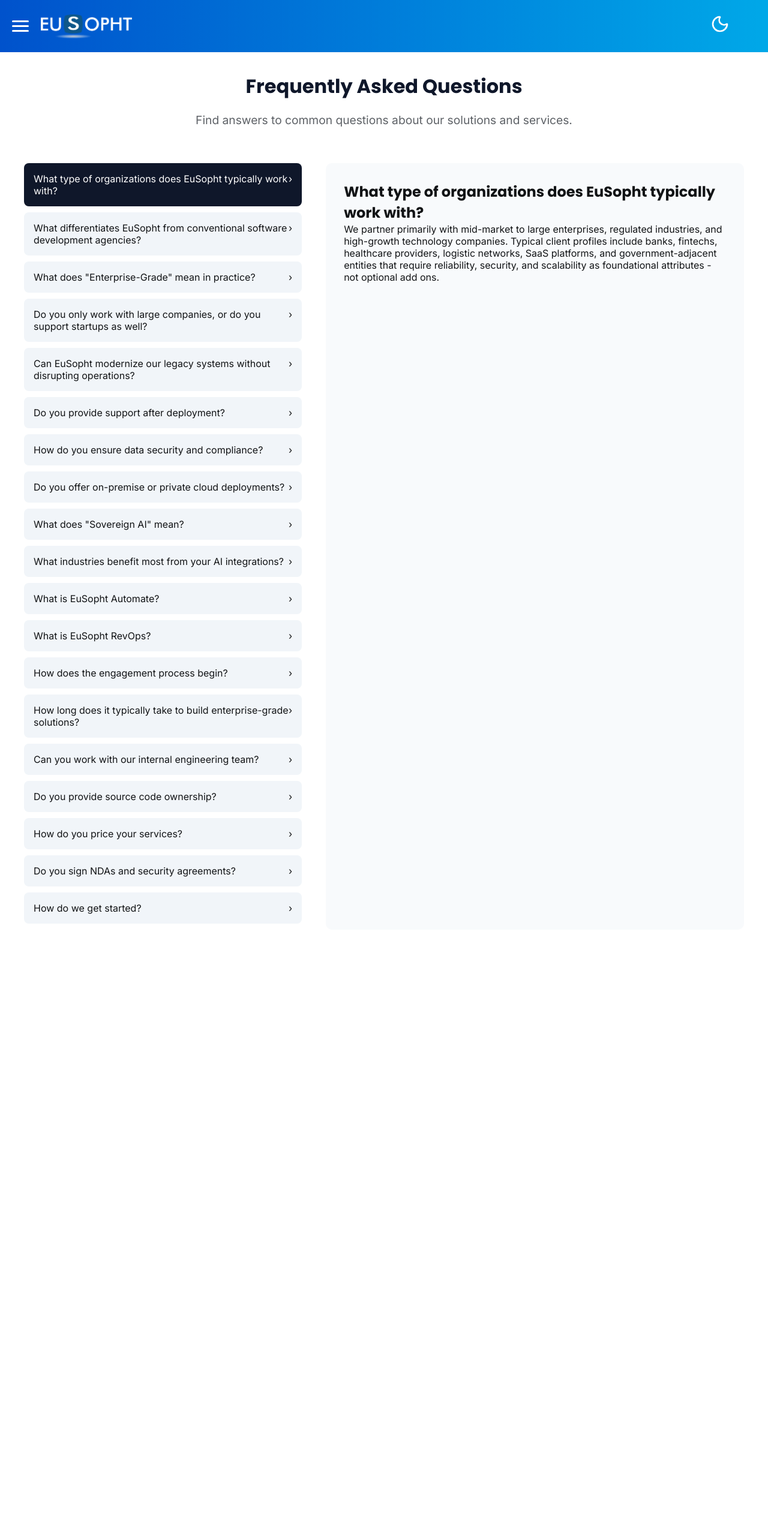
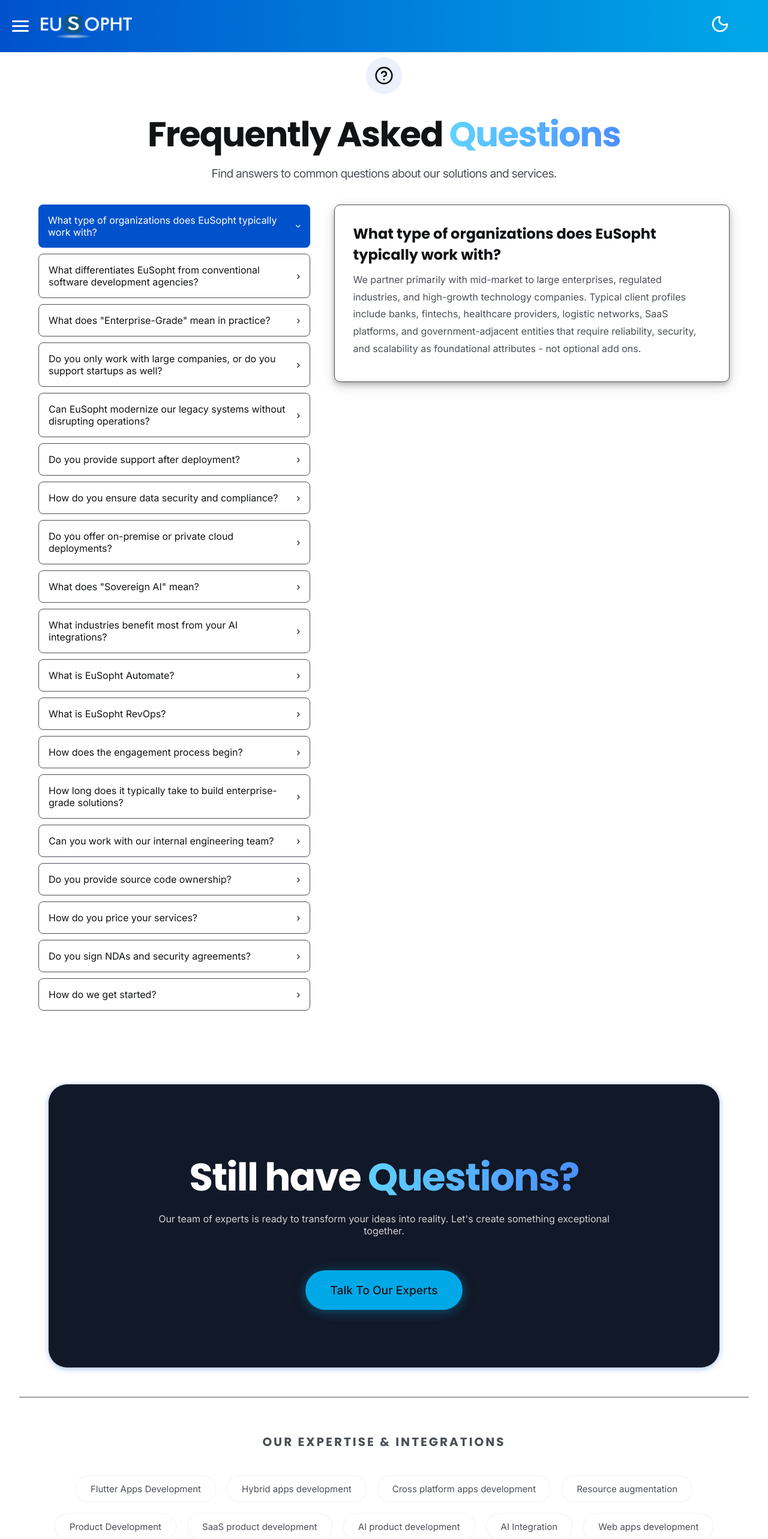
Before and after one commit to FDV103/EuSopht, a Vue app: page /faq in a window 1280 px wide. Shown: the top 2566 px of the page at 60% size. Before the commit the page ends 1630 px from the top, so only its background shows below. Built offline with nearby package versions, Linux system fonts and the light colour scheme.

Commit message:
Final edits

```diff
--- a/src/views/Faq.vue
+++ b/src/views/Faq.vue
@@ -1,5 +1,6 @@
 <script setup>
   import { ref } from 'vue';
+  import { RouterLink } from 'vue-router';
 
   // FAQ SECTION TEXT
   const activeFAQIndex = ref(0);
@@ -84,7 +85,7 @@
   ];
 
   function selectFAQ(index){
-activeFAQIndex.value = index
+  activeFAQIndex.value = activeFAQIndex.value === index ? null : index;
   }
 
   // EXPERTISE & INTEGRATIONS SECTION TEXT
@@ -122,36 +123,42 @@
     "AI app development"
   ]
 
+  function selectTag(tag){
+    selectedTag.value = tag
+  }
+
 </script>
+
 
 <template>
   <div class="page-container">
-
     <!-- PAGE HEADING -->
-     <!--
-      NEED TO WORK ON:
-      [] Add question mark icon on top of heading
-     -->
-    <h1 class="FAQ-heading">Frequently Asked <span>Questions</span></h1>
+    <div>
+      <div class="faq-logo svg-container" aria-hidden="true" data-v-6b193204=""><svg xmlns="http://www.w3.org/2000/svg" width="24" height="24" viewBox="0 0 24 24" fill="none" stroke="currentColor" stroke-width="2" stroke-linecap="round" stroke-linejoin="round" data-v-6b193204=""><circle cx="12" cy="12" r="10" data-v-6b193204=""></circle><path d="M9.09 9a3 3 0 0 1 5.83 1c0 2-3 3-3 3" data-v-6b193204=""></path><path d="M12 17h.01" data-v-6b193204=""></path></svg></div>
+      <h1 class="FAQ-heading">Frequently Asked <span class="text-gradient">Questions</span></h1>
       <p class="FAQ-subtitle">Find answers to common questions about our solutions and services.</p>
+    </div>
 
     <!-- FAQ SECTION -->
-     <!--
-      NEED TO WORK ON:
-      [] Make sure anchor tags work properly and open in new tab
-      -->
     <div class="FAQ-container">
 
-      <!-- FAQ LEFT SIDE QUESTIONS -->
+      <!-- LEFT SIDE (QUESTIONS) -->
       <div class="FAQ-list">
-        <div v-for="(FAQ, index) in FAQs" :key="index" class="FAQ-question" :class="{ 'active': activeFAQIndex === index }" @click="selectFAQ(index)">
-          {{ FAQ.question }}
-          <span>›</span>
+        <div v-for="(FAQ, index) in FAQs" :key="index" class="FAQ-question" :class="{ 'active': activeFAQIndex === index }"@click="selectFAQ(index)">
+          <div class="FAQ-question-row">
+            <span>{{ FAQ.question }}</span>
+            <span class="arrow" :class="{ open: activeFAQIndex === index }">›</span>
+          </div>
+
+          <!-- MOBILE FAQ-->
+          <div v-if="activeFAQIndex === index" class="FAQ-answer-mobile">
+            <p v-html="FAQ.answer"></p>
+          </div>
         </div>
       </div>
 
-      <!-- FAQ RIGHT SIDE ANSWERS -->
-      <div class="FAQ-answer">
+      <!-- RIGHT SIDE (DESKTOP ONLY) -->
+      <div class="FAQ-answer" v-if="activeFAQIndex !== null">
         <h2>{{ FAQs[activeFAQIndex].question }}</h2>
         <p v-html="FAQs[activeFAQIndex].answer"></p>
       </div>
@@ -159,133 +166,373 @@
     </div>
 
     <!-- CTA SECTION -->
-    <!-- <div class="CTA-section">
-      <h1 class="CTA-title">Still have <span>Questions?</span></h1>
-      <p class="CTA-subtitle">Our team of experts is ready to transform your ideas into reality. Let's create something exceptional together.</p>
+    <section class="cta-section">
+      <div class="container">
+        <div class="cta-card">
+          <div class="cta-content">
+            <h2 id="cta-title">
+              Still have<span class="text-gradient"> Questions?</span>
+            </h2>
+            <p class="cta-text sub-text">
+              Our team of experts is ready to transform your ideas into reality. Let's create something exceptional together.
+            </p>
+          </div>
+          <div class="cta-action">
+            <RouterLink class="cta-btn btn btn-big btn-round" to="/contact">
+              Talk To Our Experts
+            </RouterLink>
+          </div>
+        </div>
+      </div>
+    </section>
 
-      <button class="CTA-button">Talk To Our Experts</button>
-    </div> -->
+    <!-- EXPERTISE & INTEGRATIONS SECTION -->
+    <div class="expertise-section">
+      <h2 class="expertise-title">OUR EXPERTISE & INTEGRATIONS</h2>
+
+      <div class="tags-container">
+        <div v-for="(tag, index) in expertiseIntegrationsList" :key="index" class="tag-pill" :class="{ 'active': selectedTag === tag }" @click="selectTag(tag)">
+          {{ tag }}
+        </div>
+      </div>
+    </div>
 
   </div>
 </template>
 
 
 <style scoped>
-/*
-NEED TO WORK ON:
-[] Double check fonts & colours and set up global variables if not already done
-[] Add responsive design for mobile devices
-[] Add night mode colours effect
-*/
 
 .page-container {
   max-width: 1200px;
   margin: auto;
+  padding: 0 1rem;
 }
 
 /* FAQ SECTION STYLING */
 
-/*
-NEED TO WORK ON:
-[] Make answer section sticky on scroll
-[] Add shadows on answer box
-[] Make answer section responsive to text length
-[] Add smooth transition to answers when switching questions
-[] Change text color and add underline for a tags, on hover text should be lighter
-[] Add gradient effect on Questions in heading
-*/
+.faq-logo {
+  width: 3.8rem;
+  height: 3.8rem;
+  margin: 1rem auto 2.5rem;
+  background: color-mix(in srgb, var(--primary-colour) 8%, transparent);
+  border-radius: 50%;
+  margin-bottom: 1.5rem;
+}
+
+.faq-logo svg {
+  width: 2rem;
+  height: 2rem;
+}
+
+.svg-container {
+  display: flex;
+  align-items: center;
+  justify-content: center;
+  transition: scale 0.3s ease;
+}
 
 .FAQ-heading {
-  font-size: 2rem;
-  font-weight: bold;
+  font-weight: 900;
   text-align: center;
-  margin-top: 40px;
-  margin-bottom: 15px;
-  color: #0f172a;
+  margin-top: 18px;
+  margin-bottom: 10px;
+  color: var(--text-colour-primary);
+  font-size: 3.6rem;
+  letter-spacing: -0.1rem;
+}
+
+.text-gradient {
+  background: linear-gradient(90deg,#60d3ff,#4a8fff);
+  -webkit-background-clip: text;
+  color: transparent;
 }
 
 .FAQ-subtitle {
   font-size: 1.2rem;
   text-align: center;
-  margin-top: 20px;
-  margin-bottom: 20px;
-  color: #5d6166
-}
-
-.FAQ-container {
-  display: flex;
-  gap: 40px;
-  margin-top: 60px;
-  margin-bottom: 80px;
-}
-
-.FAQ-list {
-  width: 40%;
+  margin: 0 auto 40px;
+  color: var(--text-colour-secondary);
+  max-width: 700px;
+  letter-spacing: -0.05rem;
 }
 
 .FAQ-question {
   padding: 16px;
   border-radius: 8px;
   margin-bottom: 10px;
-  background-color: #f1f5f9;
+  background-color: var(--background-colour);
+  border: 0.5px solid var(--text-colour-secondary);
+  cursor: pointer;
+  transition: 0.3s;
+}
+
+.FAQ-question-row {
   display: flex;
   justify-content: space-between;
-  cursor: pointer;
+  align-items: center;
+}
+
+.arrow {
+  transition: transform 0.3s ease;
+}
+
+.arrow.open {
+  transform: rotate(90deg);
 }
 
 .FAQ-question.active {
-  background-color: #0f172a;
-  color: white;
+  background-color: var(--primary-colour);
+  color: var(--background-colour);
+  border: none;
+}
+
+.FAQ-container {
+  display: flex;
+  flex-wrap: nowrap;
+  gap: 40px;
+  justify-content: center;
+  max-width: 1200px;
+  margin: 0 auto 80px;
+  width: 90vw;
+}
+
+.FAQ-list {
+  flex: 1 1 40%;
+  min-width: 250px;
 }
 
 .FAQ-answer {
-  width: 60%;
-  background-color: #f8fafc;
+  flex: 1 1 58%;
+  min-width: 300px;
+  box-shadow: var(--box-shadow);
+  background-color: var(--background-colour);
+  border: 0.5px solid var(--text-colour-secondary);
   padding: 30px;
   border-radius: 10px;
+  position: sticky;
+  top: 100px;
+  align-self: flex-start;
+  transition: all 0.3s ease-in-out;
+}
+
+.FAQ-answer p{
+  padding: 10px 0;
+  line-height: 1.8;
+  color: var(--text-colour-secondary);
+}
+
+.FAQ-answer-mobile {
+  display: none;
+}
+
+@media screen and (max-width: 800px) {
+
+  .FAQ-container {
+    flex-direction: column;
+    gap: 12px;
+    width: 100%;
+  }
+
+  .FAQ-question {
+    padding: 0;
+    border-radius: 12px;
+    overflow: hidden;
+    border: 0.5px solid var(--text-colour-secondary);
+    background-color: var(--background-colour);
+  }
+
+  .FAQ-question-row {
+    padding: 16px;
+    display: flex;
+    justify-content: space-between;
+    align-items: center;
+  }
+
+  .FAQ-question.active .FAQ-question-row {
+    background-color: var(--primary-colour);
+    color: var(--background-colour);
+  }
+
+  .FAQ-answer-mobile {
+    display: block;
+    background-color: var(--background-colour);
+    padding: 16px;
+    border: 0.5px solid var(--text-colour-secondary);
+  }
+
+  .FAQ-answer-mobile p {
+    color: var(--text-colour-secondary);
+    line-height: 1.7;
+  }
+
+  .FAQ-answer {
+    display: none;
+  }
+
+  .arrow {
+    transition: transform 0.3s ease;
+  }
+
+  .arrow.open {
+    transform: rotate(90deg);
+  }
+
+  .FAQ-question.active .arrow {
+    color: var(--background-colour);
+  }
 }
 
 /* CTA SECTION STYLING  */
 
-/* .cta-section {
-  background:linear-gradient(135deg,#0b2447,#0f2a52);
-  border-radius: 40px;
-  padding: 70px 40px;
+.container {
+  max-width: 87.5rem;
+  margin: 0 auto;
+  padding: 0 1.5rem;
   text-align: center;
-  color: white;
-  margin-bottom: 80px;
 }
 
-.cta-title {
-  font-size: 2rem;
-  font-weight: bold;
-  margin-bottom: 20px;
+.cta-section {
+  padding-bottom: 3rem;
+  padding-top: 2rem;
 }
 
-.cta-title span{
-  background: linear-gradient(90deg,#60d3ff,#4a8fff);
-  -webkit-background-clip: text;
-  background-clip: text;
-  color: transparent;
+.cta-card {
+  max-width: 75rem;
+  margin: 0 auto;
+  background: #111827;
+  color: white;
+  position: relative;
+  border: 1px solid var(--faint-border);
+  border-radius: 2rem;
+  padding: 6rem 2rem;
+  overflow: hidden;
+  box-shadow: 0 2px 10px color-mix(in srgb, var(--primary-colour) 30%, transparent);
 }
 
-.cta-subtitle {
-  max-width: 600px;
-  margin: auto;
-  font-size: 18px;
-  margin-bottom: 30px;
-  color:#cbd5e1
+.cta-content {
+  position: relative;
+  z-index: 2;
+  display: flex;
+  flex-direction: column;
+  align-items: center;
 }
 
-.cta-button {
-  background: linear-gradient(90deg,#56c6e7, #6dd5ed);
+#cta-title {
+  font-size: clamp(2.5rem, 4vw + 1rem, 4rem);
+  line-height: 1.1;
+  margin-block: 1.5rem;
+  max-width: 60rem;
+  letter-spacing: -0.1rem;
+}
+
+.cta-text {
+  margin-bottom: 3.5rem;
+  max-width: 48rem;
+  color: rgba(255, 255, 255, 0.803);
+}
+
+.cta-action {
+  display: flex;
+  justify-content: center;
+}
+
+.cta-btn {
+  font-size: 1.2rem;
+  background-color: var(--secondary-colour);
+  color: var(--text-colour-primary);
+  font-weight: 500;
   border: none;
-  padding: 16px 36px;
-  border-radius: 40px;
-  font-size: 18px;
-  font-weight: 600;
+  box-shadow: 0 3px 20px color-mix(in srgb, var(--secondary-colour) 40%, transparent);
+  text-decoration: none;
+}
+
+.btn-big {
+  padding: 1.3rem 2.6rem;
+}
+
+.btn-round {
+  border-radius: 50rem;
+}
+
+.cta-btn:hover {
+  background-color: color-mix(in srgb, var(--secondary-colour) 80%, var(--primary-colour));
+  scale: 1.05;
+  box-shadow: 0 3px 24px color-mix(in srgb, var(--secondary-colour) 50%, transparent);
+}
+
+@media screen and (max-width: 800px) {
+  .cta-card {
+    padding: 4rem 1.5rem;
+    border-radius: 1.5rem;
+  }
+
+  .cta-btn {
+    padding: 1rem 1.2rem;
+  }
+
+  .cta-action {
+    width: 100%;
+  }
+
+  .cta-action .btn {
+    width: 100%;
+    justify-content: center;
+  }
+}
+
+
+/* EXPERTISE & INTEGRATIONS SECTION STYLING */
+
+.expertise-section {
+  position: relative;
+  text-align: center;
+  margin-bottom: 80px;
+  padding-top: 60px;
+}
+
+.expertise-section::before {
+  content: "";
+  position: absolute;
+  top: 0;
+  left: 50%;
+  transform: translateX(-50%);
+  width: 95vw;
+  border-top: 1px solid var(--text-colour-secondary);
+}
+
+.expertise-title {
+  padding: 0 10px;
+  font-size: 20px;
+  letter-spacing: 3px;
+  color: var(--text-colour-secondary);
+  font-weight: bold;
+  margin-bottom: 40px;
+}
+
+.tags-container {
+  display: flex;
+  flex-wrap: wrap;
+  justify-content: center;
+  gap: 16px;
+}
+
+.tag-pill{
+  padding: 12px 24px;
+  border-radius: 30px;
+  border: 2px solid var(--section-background-colour);
+  background-color: var(--background-colour);
+  color: var(--text-colour-secondary);
   cursor: pointer;
-  color: white;
-} */
+  font-size: 15px;
+  transition: 0.2s;
+}
+
+.tag-pill:hover {
+  background-color: var(--background-colour);
+  border: 1px solid var(--secondary-colour);
+  color: var(--primary-colour);
+  box-shadow: 0 2px 2px rgba(0, 0, 0, 0.2);
+}
 
 </style>
```
Lines whose indentation alone changed are shown as unchanged.
